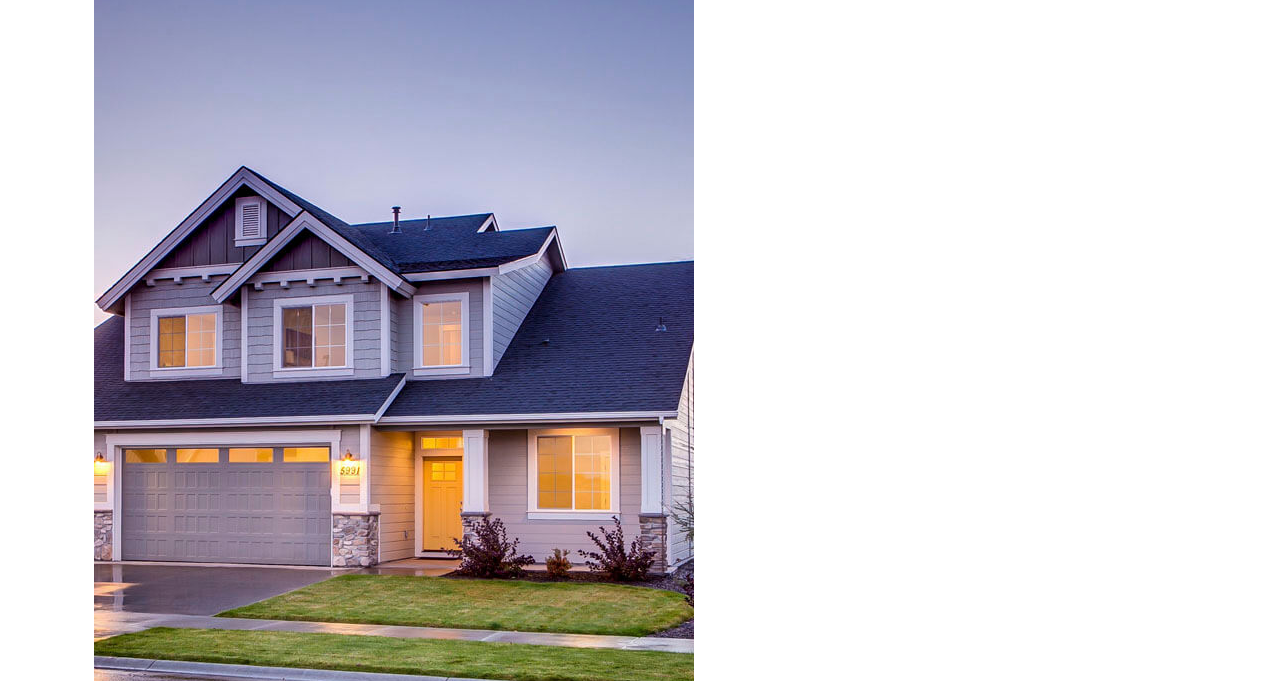
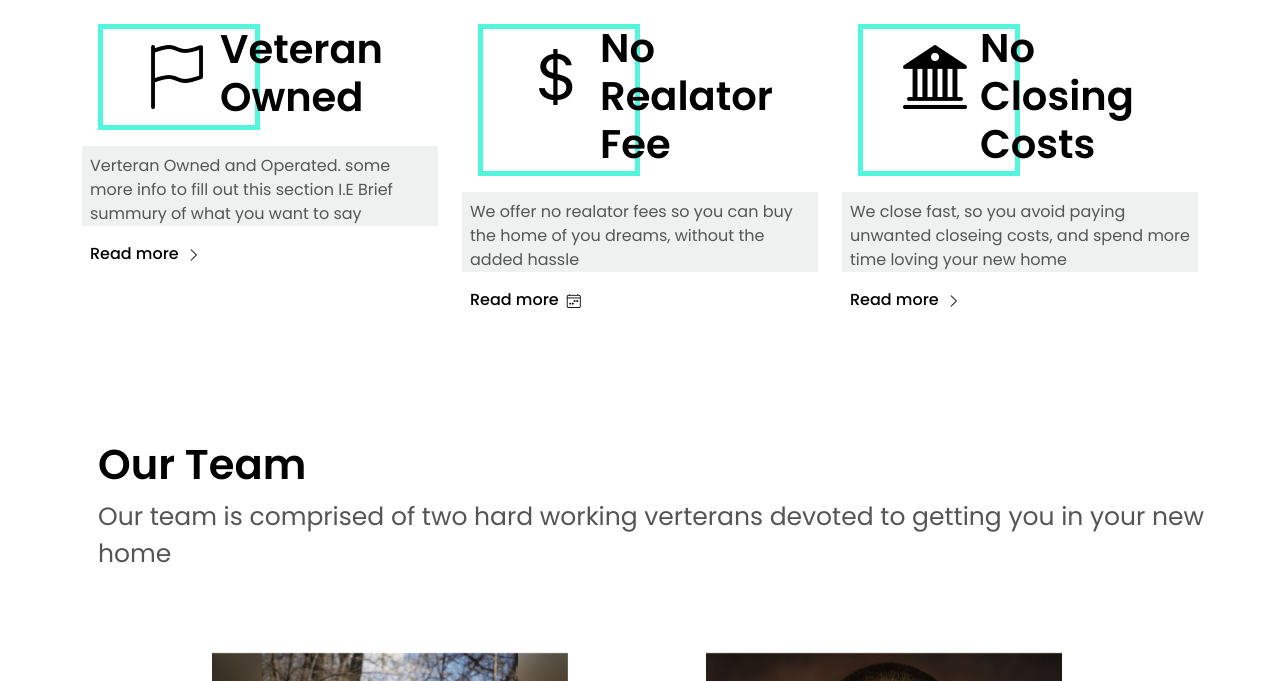
Before and after one commit to codyswick/JCRES, a plain HTML site: page index.html in a window 1280 px wide. Shown: the part 898-1579 px from the top of the page. Drawn offline with nearby package versions, Linux system fonts and the light colour scheme; the site is published under a folder, as on GitHub Pages, so addresses that start at the root find nothing.

Commit message:
Update index.html
Jsj

```diff
--- a/index.html
+++ b/index.html
@@ -27,7 +27,7 @@
   <link href="https://fonts.googleapis.com/css?family=Poppins:300,400,500,600,700" rel="stylesheet">
 
   <!-- ======= Main Styles-->
-  <link href="/assets/css/style.css" rel="stylesheet">
+  <link href="assets/css/style.css" rel="stylesheet">
 
 
 </head>
```
